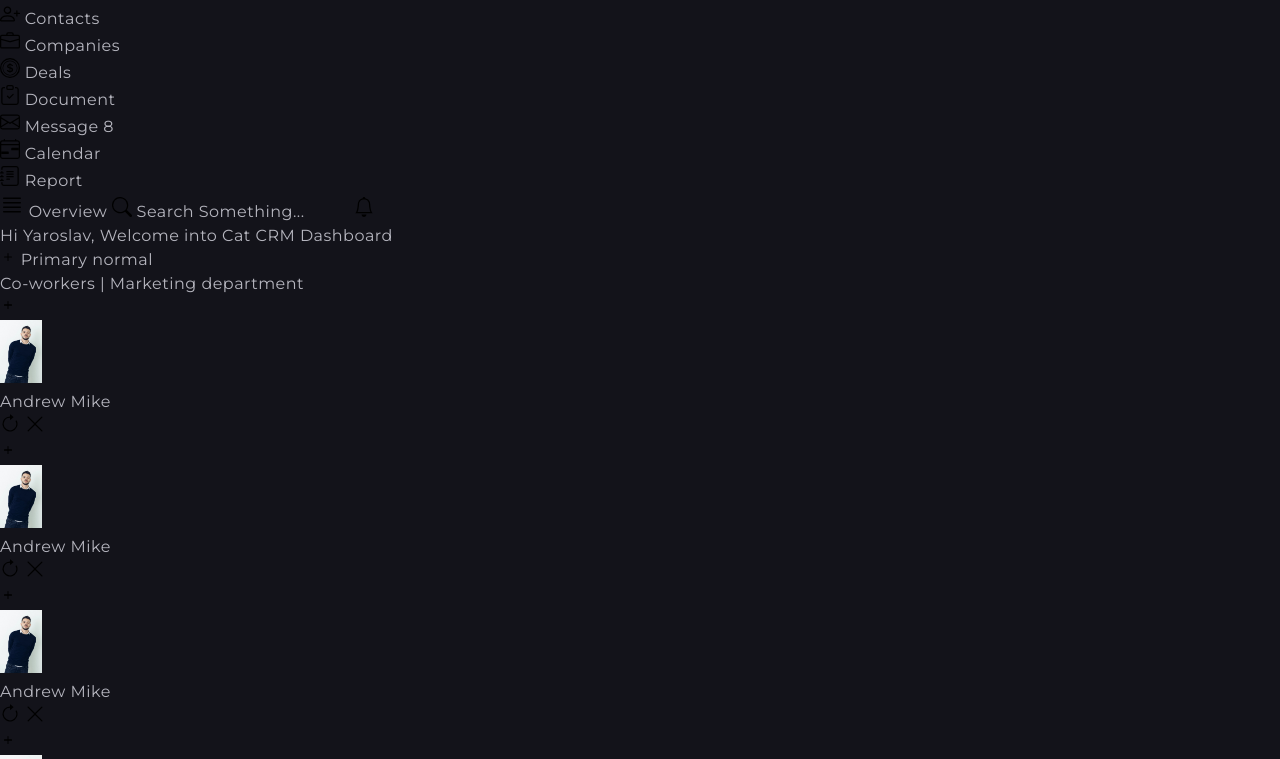
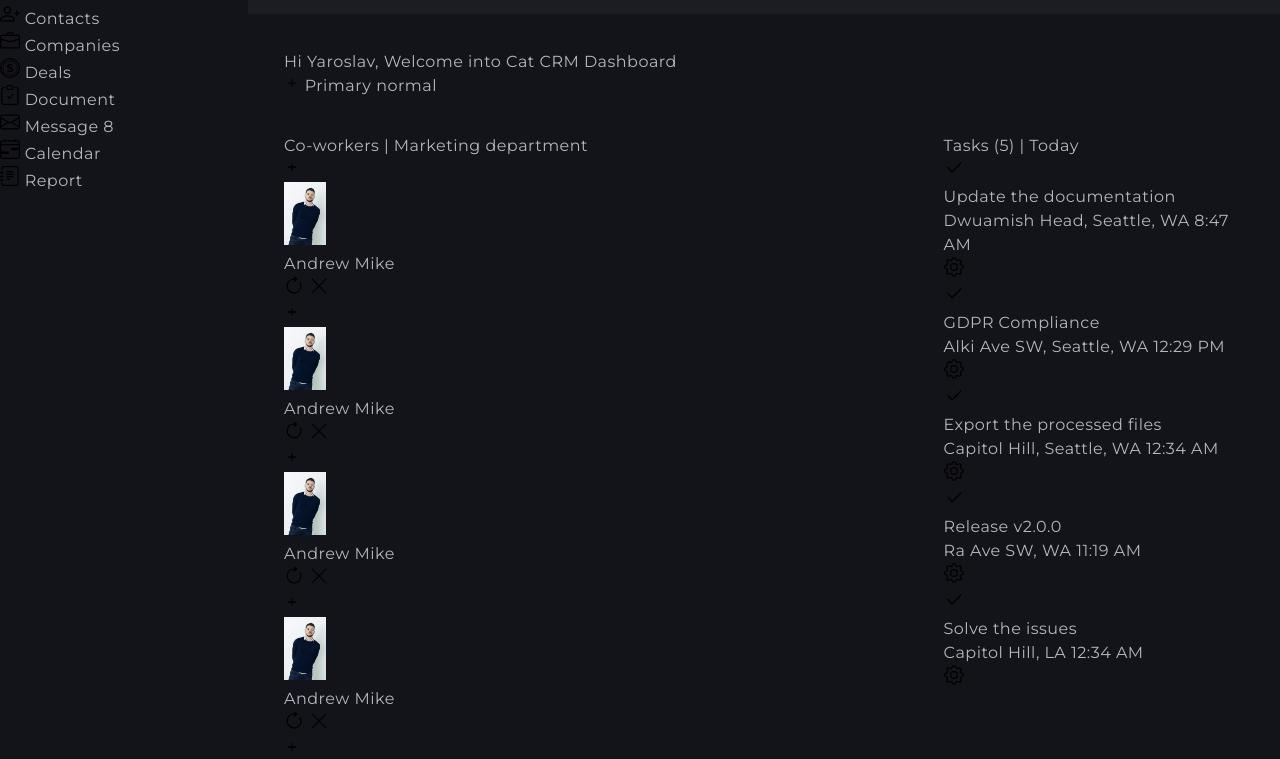
Before and after one commit to sofi-dobriak/crm-dashboard, a plain HTML site: page index.html in a window 1280 px wide. Shown: the part 54-813 px from the top of the page. Drawn offline with Linux system fonts and the light colour scheme.

Commit message:
Deploying to gh-pages from @ sofi-dobriak/crm-dashboard@71789efcfed9d2bd4fe673919e3a8666a4b9ab1a 🚀

```diff
--- a/assets/index.css
+++ b/assets/index.css
@@ -201,3 +201,102 @@ summary {
   clip: rect(0 0 0 0);
   overflow: hidden;
 }
+
+.page {
+  min-width: 375px;
+}
+
+.header {
+  display: -webkit-box;
+  display: -webkit-flex;
+  display: -moz-box;
+  display: -ms-flexbox;
+  display: flex;
+  -webkit-box-align: center;
+  -webkit-align-items: center;
+     -moz-box-align: center;
+      -ms-flex-align: center;
+          align-items: center;
+  padding: 16px;
+  background-color: #1c1c24;
+  -webkit-box-shadow: 0px 1px 0px 0px #292932 inset;
+          box-shadow: 0px 1px 0px 0px #292932 inset;
+}
+
+.main {
+  display: grid;
+  gap: 40px;
+  padding: 16px;
+  grid-template-areas: "welcome" "co-workers" "tasks" "reports";
+}
+
+.welcome {
+  grid-area: welcome;
+}
+
+.co-workers {
+  grid-area: co-workers;
+}
+
+.tasks {
+  grid-area: tasks;
+}
+
+.reports {
+  grid-area: reports;
+}
+
+@media only screen and (min-width: 768px) {
+  .main {
+    gap: 36px;
+    padding: 36px;
+    grid-template-columns: repeat(2, 1fr);
+    grid-template-areas: "welcome welcome" "co-workers co-workers" "tasks reports";
+  }
+}
+
+@media only screen and (min-width: 1200px) {
+  .page {
+    display: grid;
+    grid-template-columns: 248px 1fr;
+    grid-template-rows: 68px 1fr;
+    grid-template-areas: "sidebar header" "sidebar main";
+  }
+  .sidebar {
+    grid-area: sidebar;
+  }
+  .header {
+    grid-area: header;
+    padding: 24px 36px;
+    -webkit-box-pack: justify;
+    -webkit-justify-content: space-between;
+       -moz-box-pack: justify;
+        -ms-flex-pack: justify;
+            justify-content: space-between;
+  }
+  .main {
+    grid-area: main;
+    grid-template-columns: repeat(auto-fit, minmax(455px, 629px));
+    grid-template-areas: "welcome welcome" "co-workers tasks" "co-workers reports";
+  }
+}
+
+@media only screen and (max-width: 1199.98px) {
+  .sidebar {
+    position: fixed;
+    top: 0;
+    left: 0;
+    z-index: 1000;
+    width: 100%;
+    height: 1000%;
+    background-color: rgba(19, 19, 26, 0.5);
+    opacity: 0;
+    pointer-events: none;
+    visibility: hidden;
+  }
+  .sidebar.is-open {
+    opacity: 1;
+    pointer-events: auto;
+    visibility: visible;
+  }
+}
```
